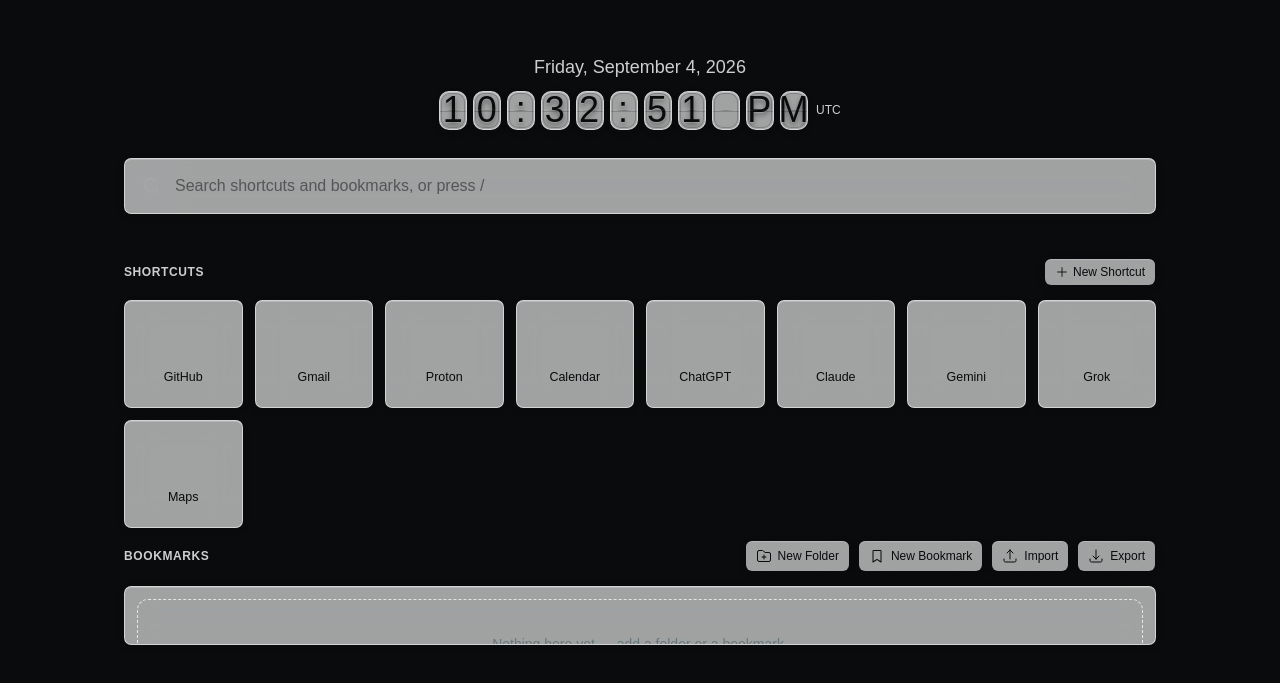
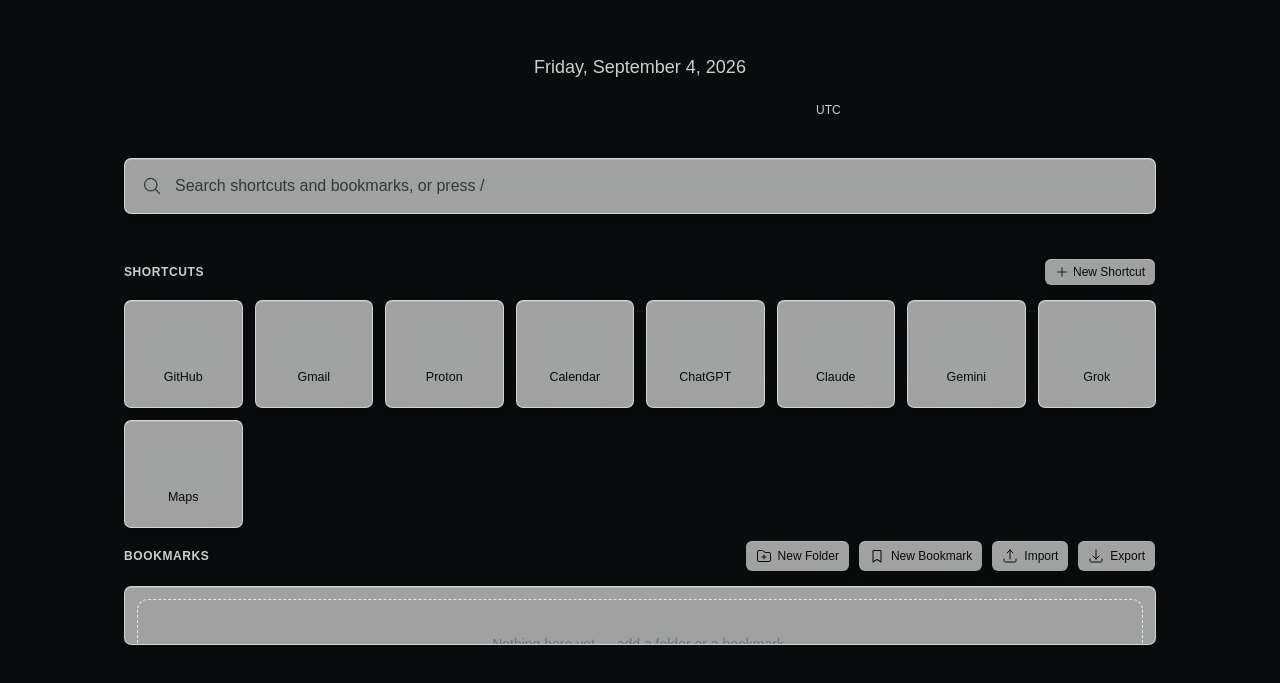
Before and after one commit to williammh/my-home-page, a React app: page / in a window 1280 px wide. Shown: the part 107-790 px from the top of the page. Built offline with nearby package versions, Linux system fonts and the light colour scheme; the HTML template or start-up script is replaced by a standard one.

Commit message:
search and trash icons

```diff
--- a/src/Cards.tsx
+++ b/src/Cards.tsx
@@ -1,4 +1,4 @@
-import { XMarkIcon, PencilIcon } from '@heroicons/react/24/outline'
+import { TrashIcon, PencilIcon } from '@heroicons/react/24/outline'
 import { Highlighted } from './highlight'
 import type { LinkNode } from './types'
 
@@ -57,7 +57,7 @@
             title="Delete"
             className="flex rounded-md bg-foreground/10 p-1 text-muted-foreground backdrop-blur-sm transition-colors hover:bg-foreground/20 hover:text-foreground [&_svg]:size-[13px] [&_svg]:stroke-2"
             onClick={(e) => { e.preventDefault(); onRemove(node.id) }}
-          ><XMarkIcon /></button>
+          ><TrashIcon /></button>
         </span>
       )}
     </a>
--- a/src/FolderTree.tsx
+++ b/src/FolderTree.tsx
@@ -1,6 +1,6 @@
 import { useEffect, useRef, useState, type DragEvent, type RefObject } from 'react'
 import { getIcon } from './icons'
-import { FolderPlusIcon, PencilIcon, XMarkIcon, LinkIcon as LinkGlyph } from '@heroicons/react/24/outline'
+import { FolderPlusIcon, PencilIcon, TrashIcon, LinkIcon as LinkGlyph } from '@heroicons/react/24/outline'
 import { BookmarkSimpleIcon } from '@phosphor-icons/react'
 import { Highlighted } from './highlight'
 import {
@@ -140,7 +140,7 @@
           title="Delete"
           className="flex rounded-md p-1 text-muted-foreground hover:bg-border hover:text-foreground [&_svg]:size-3.5"
           onClick={(e) => { e.preventDefault(); e.stopPropagation(); onRemove(node.id) }}
-        ><XMarkIcon /></button>
+        ><TrashIcon /></button>
       </span>
     </>
   )
--- a/src/SearchBar.tsx
+++ b/src/SearchBar.tsx
@@ -19,7 +19,9 @@
 
   return (
     <form className="relative mb-11" onSubmit={(e) => e.preventDefault()}>
-      <MagnifyingGlassIcon className="pointer-events-none absolute left-[18px] top-1/2 size-5 -translate-y-1/2 text-muted-foreground" />
+      {/* Above the input: `.glass`'s backdrop-filter makes the input its own
+          stacking context, which would otherwise paint over this icon. */}
+      <MagnifyingGlassIcon className="pointer-events-none absolute left-[18px] top-1/2 z-10 size-5 -translate-y-1/2 text-foreground/70" />
       <input
         ref={ref}
         value={value}
@@ -27,7 +29,7 @@
         placeholder="Search shortcuts and bookmarks, or press /"
         spellCheck="false"
         autoComplete="off"
-        className="glass glass-focus w-full rounded-lg py-[15px] pl-[50px] pr-11 text-base text-foreground outline-none transition-[border-color,box-shadow,background-color] duration-150"
+        className="glass glass-focus w-full rounded-lg py-[15px] pl-[50px] pr-11 text-base text-foreground placeholder:text-foreground/70 outline-none transition-[border-color,box-shadow,background-color] duration-150"
       />
       {value && (
         <button
--- a/src/components/SplitFlapText.css
+++ b/src/components/SplitFlapText.css
@@ -18,54 +18,9 @@
   width: 0.78em;
   height: 1.08em;
   overflow: hidden;
-  border-radius: var(--split-flap-radius, 8px);
-  background:
-    radial-gradient(circle at 50% 0%, rgba(255, 255, 255, 0.16), transparent 44%),
-    linear-gradient(
-      180deg,
-      color-mix(in srgb, var(--split-flap-tile-color, #111827) 82%, white),
-      var(--split-flap-tile-color, #111827)
-    );
-  box-shadow:
-    0 0.035em 0.08em rgba(255, 255, 255, 0.08) inset,
-    0 -0.05em 0.1em rgba(0, 0, 0, 0.38) inset,
-    0 0.16em 0.38em rgba(0, 0, 0, 0.28);
   perspective: 520px;
   transform-style: preserve-3d;
   isolation: isolate;
-}
-
-.split-flap-text__tile::before {
-  content: '';
-  position: absolute;
-  z-index: 8;
-  top: calc(50% - 0.5px);
-  left: 0;
-  width: 100%;
-  height: 1px;
-  background: linear-gradient(
-    90deg,
-    transparent,
-    rgba(255, 255, 255, 0.18) 18%,
-    rgba(0, 0, 0, 0.64) 50%,
-    rgba(255, 255, 255, 0.14) 82%,
-    transparent
-  );
-  box-shadow:
-    0 -1px 0 rgba(255, 255, 255, 0.08),
-    0 1px 0 rgba(0, 0, 0, 0.5);
-  pointer-events: none;
-}
-
-.split-flap-text__tile::after {
-  content: '';
-  position: absolute;
-  inset: 0;
-  z-index: 9;
-  border: 1px solid rgba(255, 255, 255, 0.08);
-  border-radius: inherit;
-  box-shadow: 0 0 0 1px rgba(0, 0, 0, 0.2) inset;
-  pointer-events: none;
 }
 
 .split-flap-text__half,
@@ -75,8 +30,6 @@
   width: 100%;
   height: 50%;
   overflow: hidden;
-  background:
-    linear-gradient(180deg, rgba(255, 255, 255, 0.07), transparent 34%), var(--split-flap-tile-color, #111827);
   backface-visibility: hidden;
 }
 
@@ -90,13 +43,6 @@
   bottom: 0;
 }
 
-.split-flap-text__half--bottom,
-.split-flap-text__flap--back {
-  background:
-    linear-gradient(0deg, rgba(255, 255, 255, 0.06), transparent 38%),
-    color-mix(in srgb, var(--split-flap-tile-color, #111827) 92%, black);
-}
-
 .split-flap-text__char {
   position: absolute;
   left: 0;
@@ -106,9 +52,6 @@
   align-items: center;
   justify-content: center;
   color: var(--split-flap-text-color, #f8fafc);
-  text-shadow:
-    0 0.025em 0 rgba(255, 255, 255, 0.16),
-    0 0.09em 0.16em rgba(0, 0, 0, 0.42);
 }
 
 .split-flap-text__half--top .split-flap-text__char,
@@ -168,47 +111,3 @@
     animation: none !important;
   }
 }
-
-/* --------------------------------------------------------------------------
-   Glass tiles
-   --------------------------------------------------------------------------
-   The clock tiles match the other glass surfaces (search bar, cards, panel).
-   A tile is not a single surface: `__tile` is the base, and two `__half`
-   elements cover it completely, with a `__flap` rotating on top mid-flip.
-   Tinting all of them translucently would stack three washes and read muddy,
-   so the halves/flaps go transparent and `__tile` becomes the one glass
-   surface that blurs what is behind it.
-
-   The `__flap` is the exception: it rotates in 3D, and a transparent flap
-   would let the character underneath show through the flipping panel. It
-   keeps a translucent fill of its own so the flip still reads as a solid
-   physical flap.
-
-   Scoped to .split-flap-text--glass so the default solid tiles are unchanged;
-   `[data-glass="off"]` is not involved because Clock drops the modifier
-   class entirely when the user turns transparency off. */
-.split-flap-text--glass .split-flap-text__tile {
-  background: var(--glass-tint);
-  border: 1px solid var(--glass-edge);
-  -webkit-backdrop-filter: blur(var(--glass-blur)) saturate(180%);
-  backdrop-filter: blur(var(--glass-blur)) saturate(180%);
-  box-shadow:
-    inset 0 1px 0 0 oklch(1 0 0 / 22%),
-    0 2px 12px -4px oklch(0 0 0 / 18%);
-}
-
-.split-flap-text--glass .split-flap-text__half {
-  background: transparent;
-}
-
-.split-flap-text--glass .split-flap-text__flap {
-  background: var(--glass-tint);
-  -webkit-backdrop-filter: blur(var(--glass-blur)) saturate(180%);
-  backdrop-filter: blur(var(--glass-blur)) saturate(180%);
-}
-
-/* The hairline seam across the tile's middle is tuned for an opaque tile;
-   soften it so it reads as a glass edge rather than a dark scratch. */
-.split-flap-text--glass .split-flap-text__tile::before {
-  opacity: 0.35;
-}
```
Also changed, not shown: 1 other file (tests, documents, lock files or other folders).
